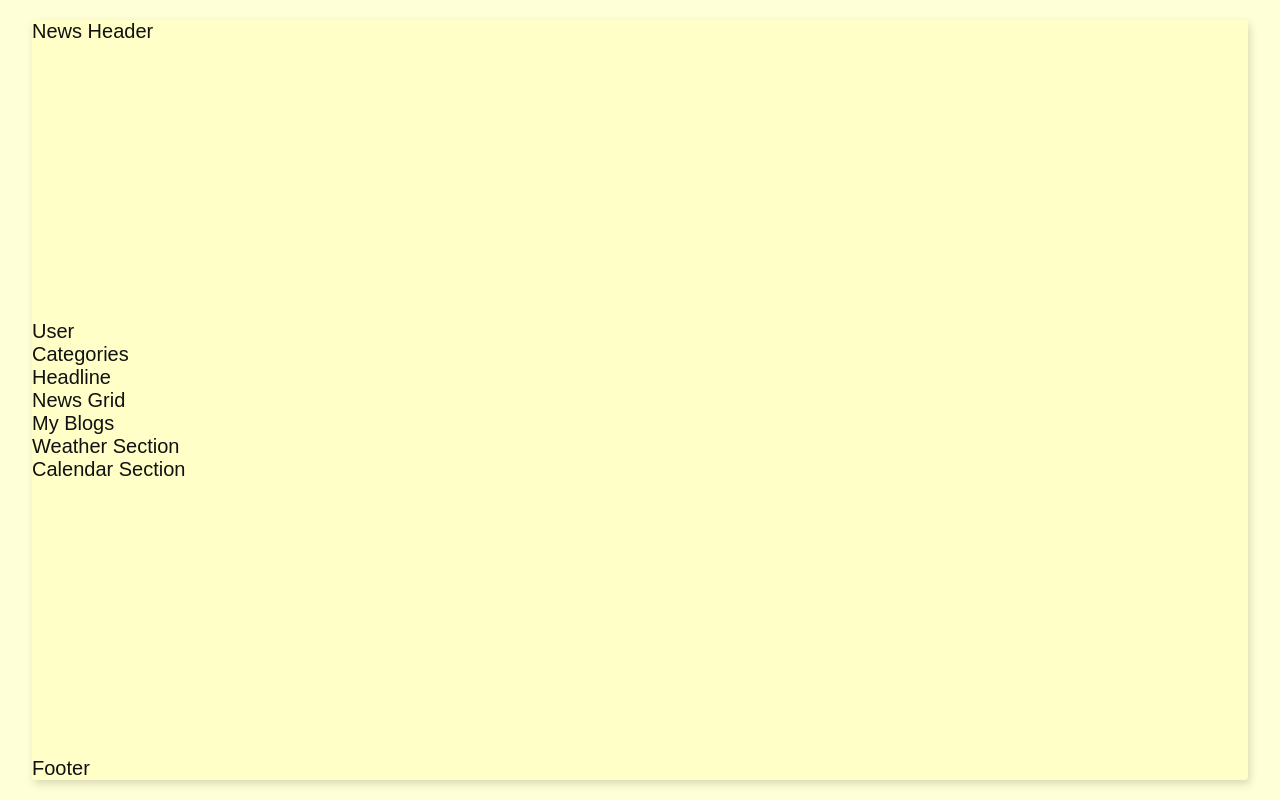
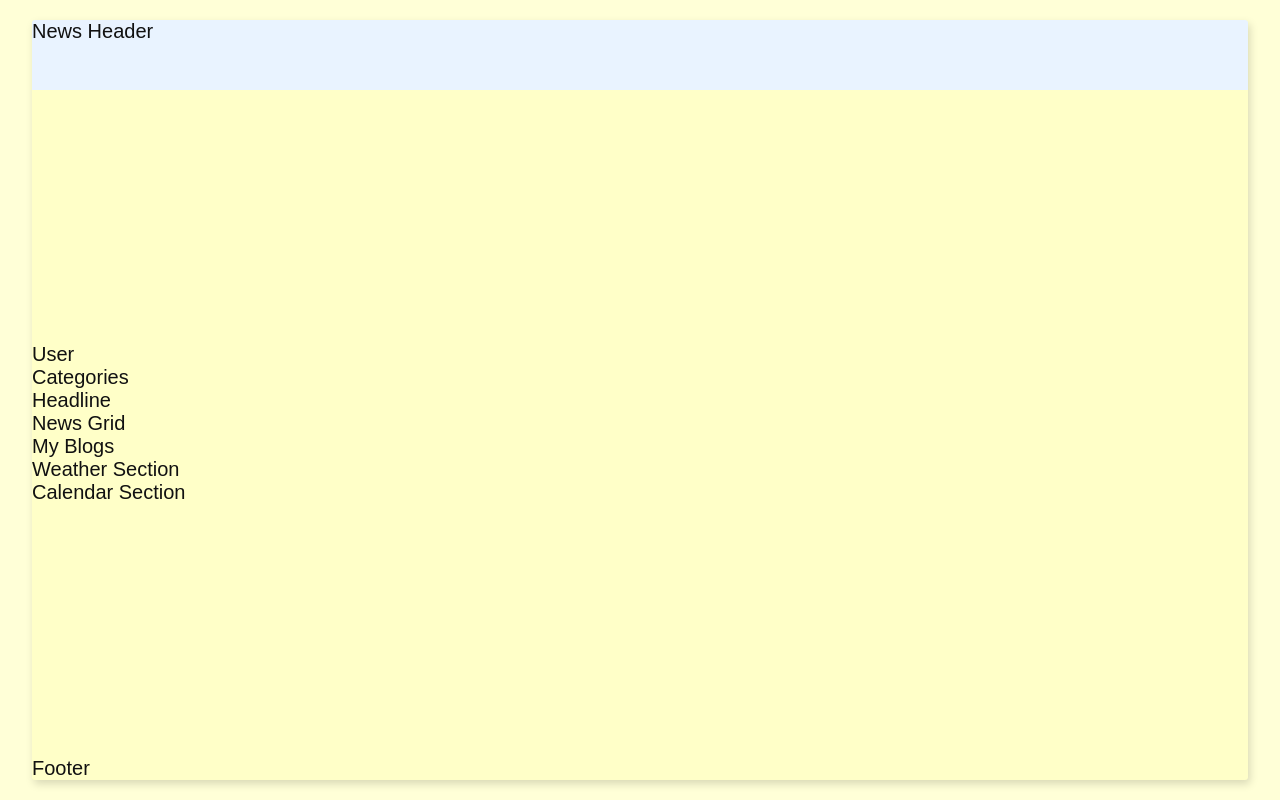
Before and after one commit to Nimira43/Atlas-News, a React (Vite) app: page / in a window 1280 px wide. Built offline with nearby package versions, Linux system fonts and the light colour scheme; a web font is replaced by a local one.

Commit message:
news-content styled. lightened support light colours

```diff
--- a/src/index.css
+++ b/src/index.css
@@ -8,9 +8,9 @@
   --dark: #111;
   --light: #ffffd7;
   --support-blue: #196bde;
-  --support-blue-light: #cee0f9;
+  --support-blue-light: #e9f3ff;
   --support-yellow: #fffb00;
-  --support-yellow-light: #ffffc7;
+  --support-yellow-light: #ffffc8;
   --grey-dark: #333;
   --grey-medium: #898989;
   --grey-light: #ccc;
@@ -65,3 +65,9 @@ html {
   justify-content: space-between;
   gap: 2rem;
 }
+
+.news-header {
+  width: 100%;
+  min-height: 7rem;
+  background-color: var(--support-blue-light);border-radius: 0.3rem 0.3rem 0 0;
+}
```
